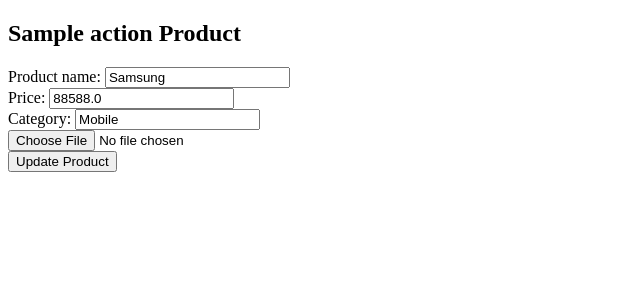
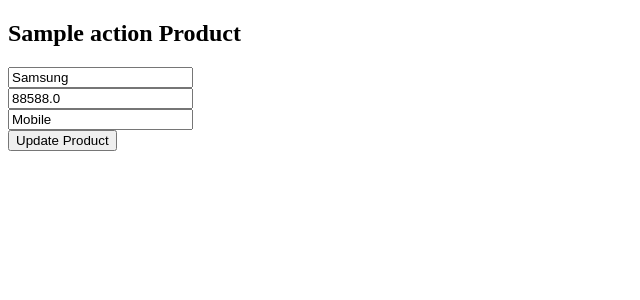
Before and after one commit to NischalBatas/TheHimalayans__ADC10, a Django app: template products/templates/update_products.html in a window 1280 px wide. Shown: the top 300 px of the page, without its empty margins (0-640 px from the left). Run offline with Django 3.2, Linux system fonts and the light colour scheme; data comes from the database, SQL or seed files in the repository; both versions use the stored data as it was before the commit; tables that the repository leaves empty hold one stand-in row (values such as "Sample post"); the template is opened without the code that fills it: values that come from a table or form of the project are taken from there, most other values are stand-ins (such as "Sample title", 1, 10 or a date in 2020); parts of the project's set-up code (start-up, migrations or seed data) failed here and were passed over.

Commit message:
"Complete CRUD"

```diff
--- a/products/models.py
+++ b/products/models.py
@@ -6,4 +6,3 @@
     product_name=models.TextField()
     product_price=models.FloatField()
     product_category=models.TextField()
-    product_image=models.ImageField()
--- a/products/templates/add_products.html
+++ b/products/templates/add_products.html
@@ -12,7 +12,7 @@
     </div>
 
     <div>
-        <form action="../save" method="POST">
+        <form action="../save/" method="POST">
             {%csrf_token%}
             <label>Product name:</label>
             <input type="text" name="name" placeholder="Enter Product Name" required><br>
@@ -20,7 +20,7 @@
             <input type="number" name="price" placeholder="Enter Product Price" required><br>
             <label>Category:</label>
             <input type="text" name="category" placeholder="Enter Product Category" required><br>
-            <input type="file" name="image"><br>
+
             <input type="submit" value="Add Product">
         </form>
     </div>
--- a/products/templates/product_index.html
+++ b/products/templates/product_index.html
@@ -13,12 +13,12 @@
     <div>
         {%for product in products%}
             <div>
-                <img src={{product.image}}>
+
                 <p>Name:{{product.product_name}}</p>
                 <p>Price:{{product.product_price}}</p>
                 <p>Category:{{product.product_category}}</p>
                 <a href="./update/{{product.id}}">Edit</a>
-                <a href="/delete/{{product.id}}">Delete</a>
+                <a href="./delete/{{product.id}}">Delete</a>
             </div>
         {%endfor%}
     </div>
--- a/products/templates/update_products.html
+++ b/products/templates/update_products.html
@@ -14,13 +14,13 @@
     <div>
         <form action="../save/{{product.id}}" method="POST">
             {%csrf_token%}
-            <label>Product name:</label>
+
             <input type="text" name="name" value="{{product.product_name}}" placeholder="Enter Product Name" required><br>
-            <label>Price:</label>
+
             <input type="number" name="price" value="{{product.product_price}}" placeholder="Enter Product Price" required><br>
-            <label>Category:</label>
+
             <input type="text" name="category" value="{{product.product_category}}" placeholder="Enter Product Category" required><br>
-            <input type="file" name="image"><br>
+
             <input type="submit" value="Update Product">
         </form>
     </div>
--- a/products/urls.py
+++ b/products/urls.py
@@ -3,8 +3,8 @@
 urlpatterns = [
     path('',products_index),
     path('add/',add_form),
-    path('update/<int:id',update_form),
+    path('update/<int:id>',update_form),
     path('save/',post_add_product),
-    path('save/<int:id>',post_update_product)
+    path('save/<int:id>',post_update_product),
     path('delete/<int:id>',delete)
 ]
```
Also changed, not shown: products/views.py (+8 -11 lines), db.sqlite3, products/migrations/0002_remove_product_product_image.py (added).
